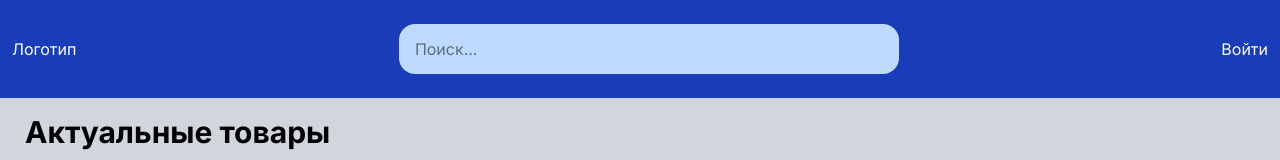
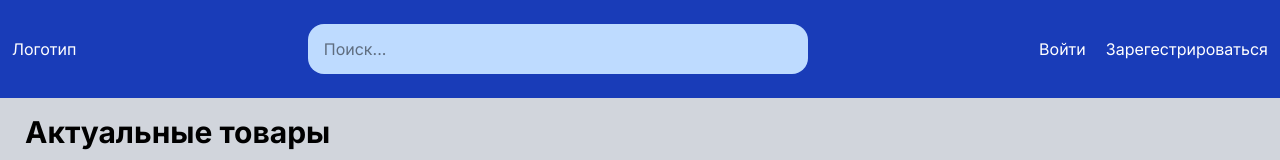
Before and after one commit to kasim876/peak-market, a Next.js app: page / in a window 1280 px wide. Shown: the top 160 px of the page. Built offline with nearby package versions, Linux system fonts and the light colour scheme; no server answers.

Commit message:
update header component

```diff
--- a/src/components/ui/header.tsx
+++ b/src/components/ui/header.tsx
@@ -29,7 +29,10 @@ export default function Header() {
           <button onClick={handleLogout}>Выйти</button>
         </div>
       ) : (
-        <Link href={`/login?redirect=${encodeURIComponent(pathname || "/")}`}>Войти</Link>
+        <div className="flex gap-5">
+          <Link href={`/login?redirect=${encodeURIComponent(pathname || "/")}`}>Войти</Link>
+          <Link href={`/register?redirect=${encodeURIComponent(pathname || "/")}`}>Зарегестрироваться</Link>
+        </div>
       )}
     </header>
   );
```
